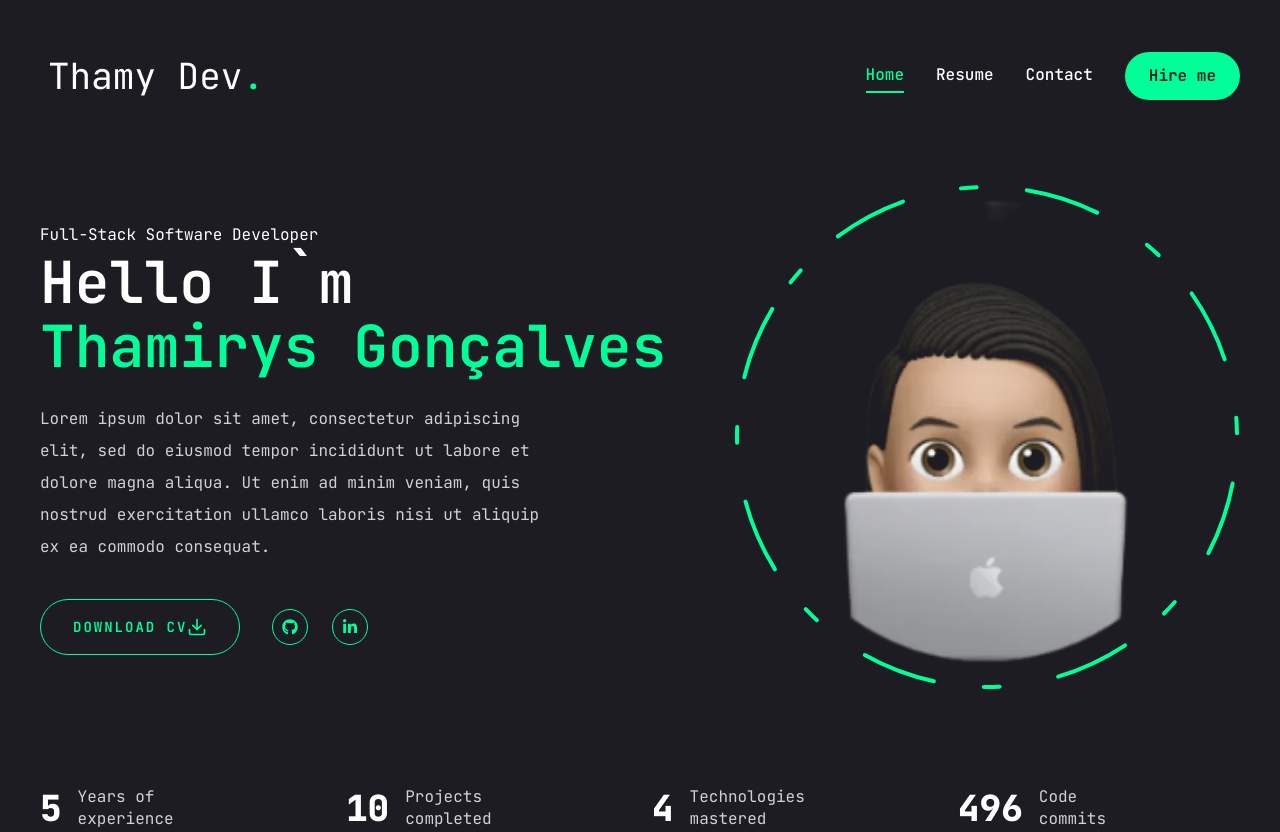
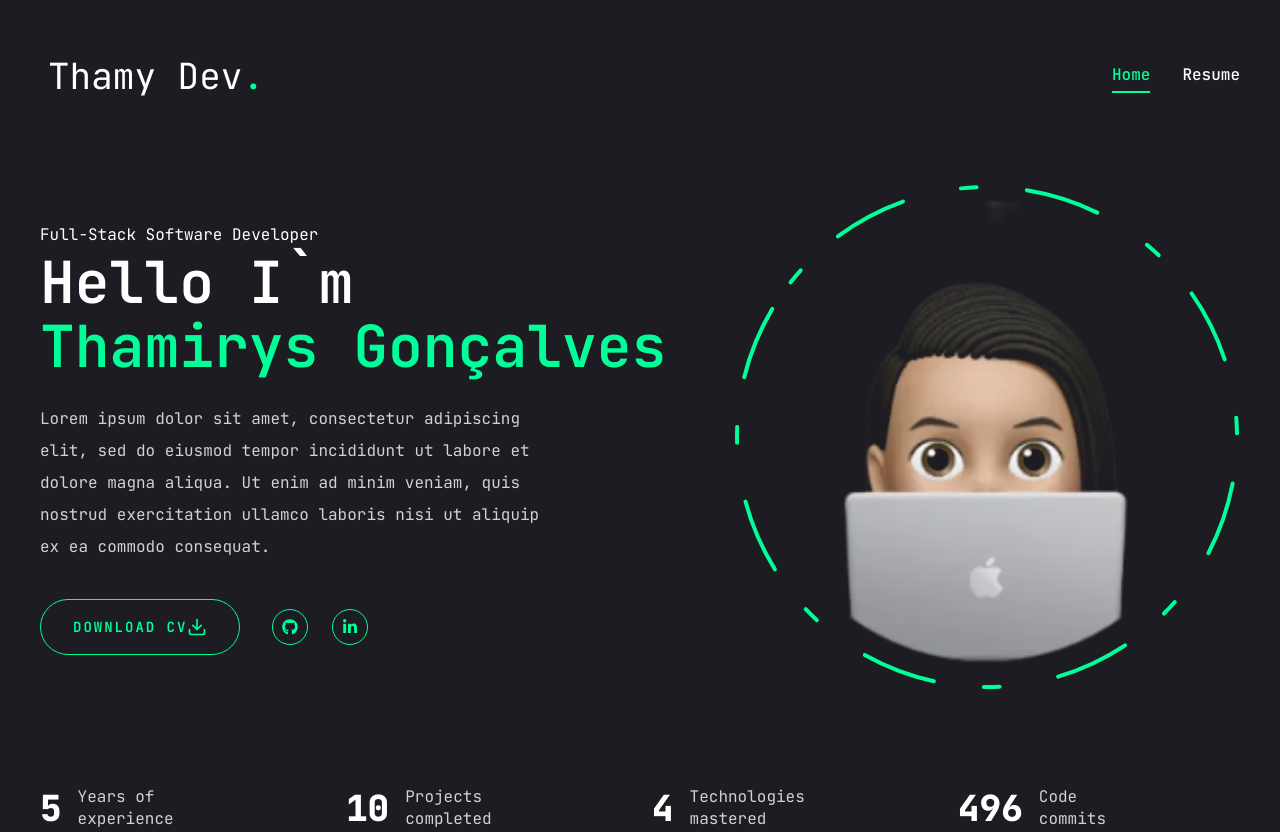
Before and after one commit to ThamirysSantos/Portifolio, a Next.js app: page / in a window 1280 px wide. Built offline with nearby package versions, Linux system fonts and the light colour scheme.

Commit message:
commented contact page for development

```diff
--- a/src/components/Header.tsx
+++ b/src/components/Header.tsx
@@ -1,6 +1,6 @@
-import Link from "next/link";
+// import Link from "next/link";
 import DesktopNav from "./DesktopNav";
-import { Button } from "./ui/button";
+// import { Button } from "./ui/button";
 import MobileNav from "./MobileNav";
 import Logo from "./Logo";
 
@@ -11,9 +11,9 @@ export default function Header() {
         <Logo />
         <div className="hidden xl:flex items-center gap-8">
           <DesktopNav />
-          <Link href="/contact">
+          {/* <Link href="/contact">
             <Button>Hire me</Button>
-          </Link>
+          </Link> */}
         </div>
         <div className="xl:hidden">
           <MobileNav />
--- a/src/components/NavLinks.tsx
+++ b/src/components/NavLinks.tsx
@@ -11,10 +11,10 @@ const navigationLinks = [
     name: "resume",
     path: "/resume",
   },
-  {
-    name: "contact",
-    path: "/contact",
-  },
+  // {
+  //   name: "contact",
+  //   path: "/contact",
+  // },
 ];
 
 export interface NavLinksProps {
```
Also changed, not shown: public/assets/profile_2_rounded.png (deleted), public/assets/profile_3_rounded.png (deleted).
